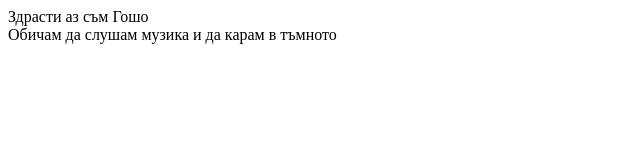
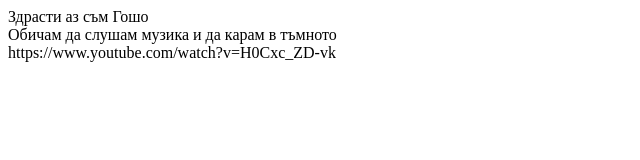
Before and after one commit to YordanM/stu2001321025, a plain HTML site: page index.html in a window 1280 px wide. Shown: the whole page, without its empty margins (0-640 px from the left). Drawn offline with Linux system fonts and the light colour scheme.

Commit message:
Add favourite content creator

```diff
--- a/index.html
+++ b/index.html
@@ -13,6 +13,9 @@
     <!-- - информация за вашите хобита и интереси -->
     <div>Обичам да слушам музика и да карам в тъмното</div>
 
+     <!-- - линк към материал на любим content creator които ви е вдъхновил -->
+     <div>https://www.youtube.com/watch?v=H0Cxc_ZD-vk</div>
+
 
 
 
```
